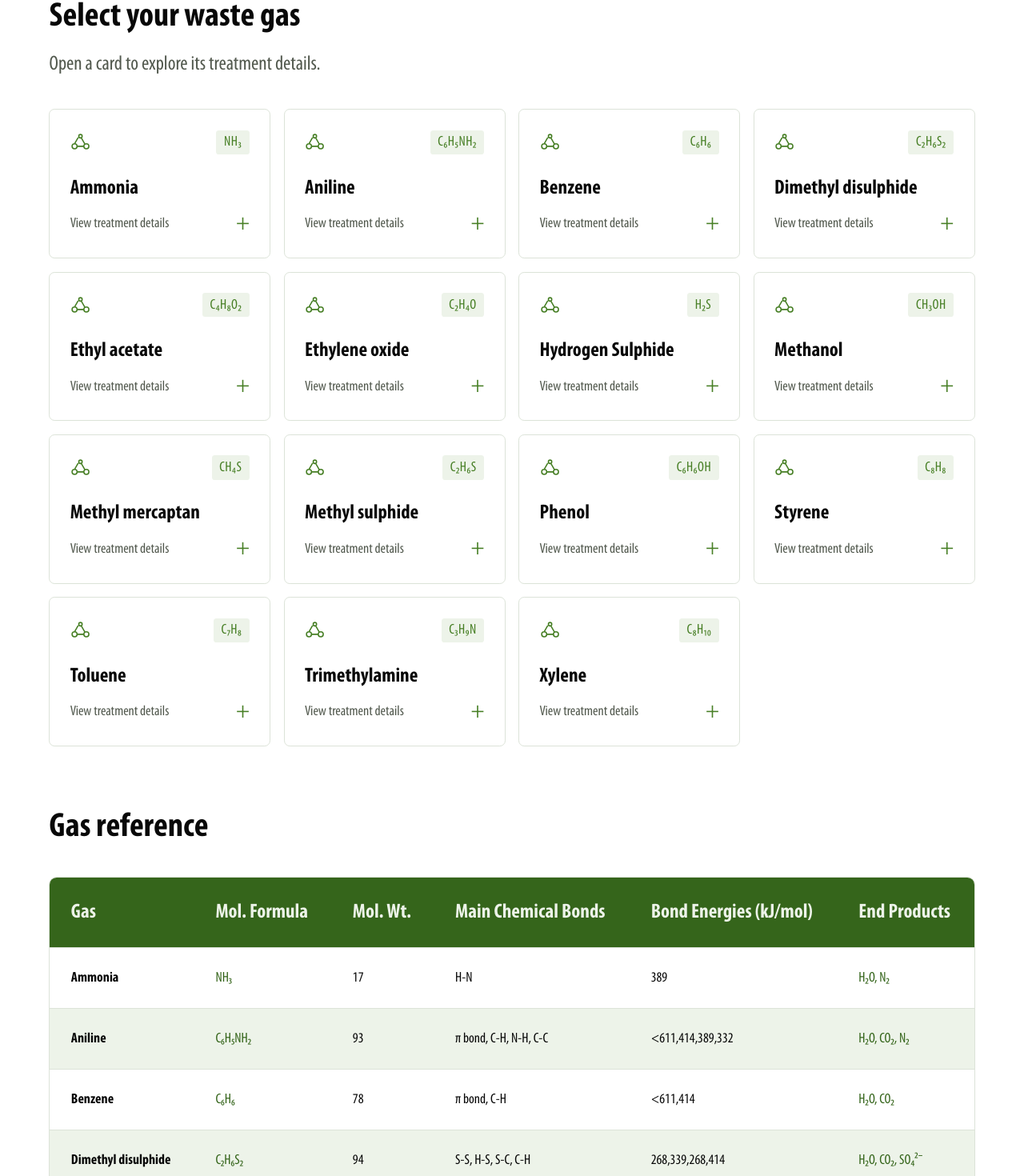
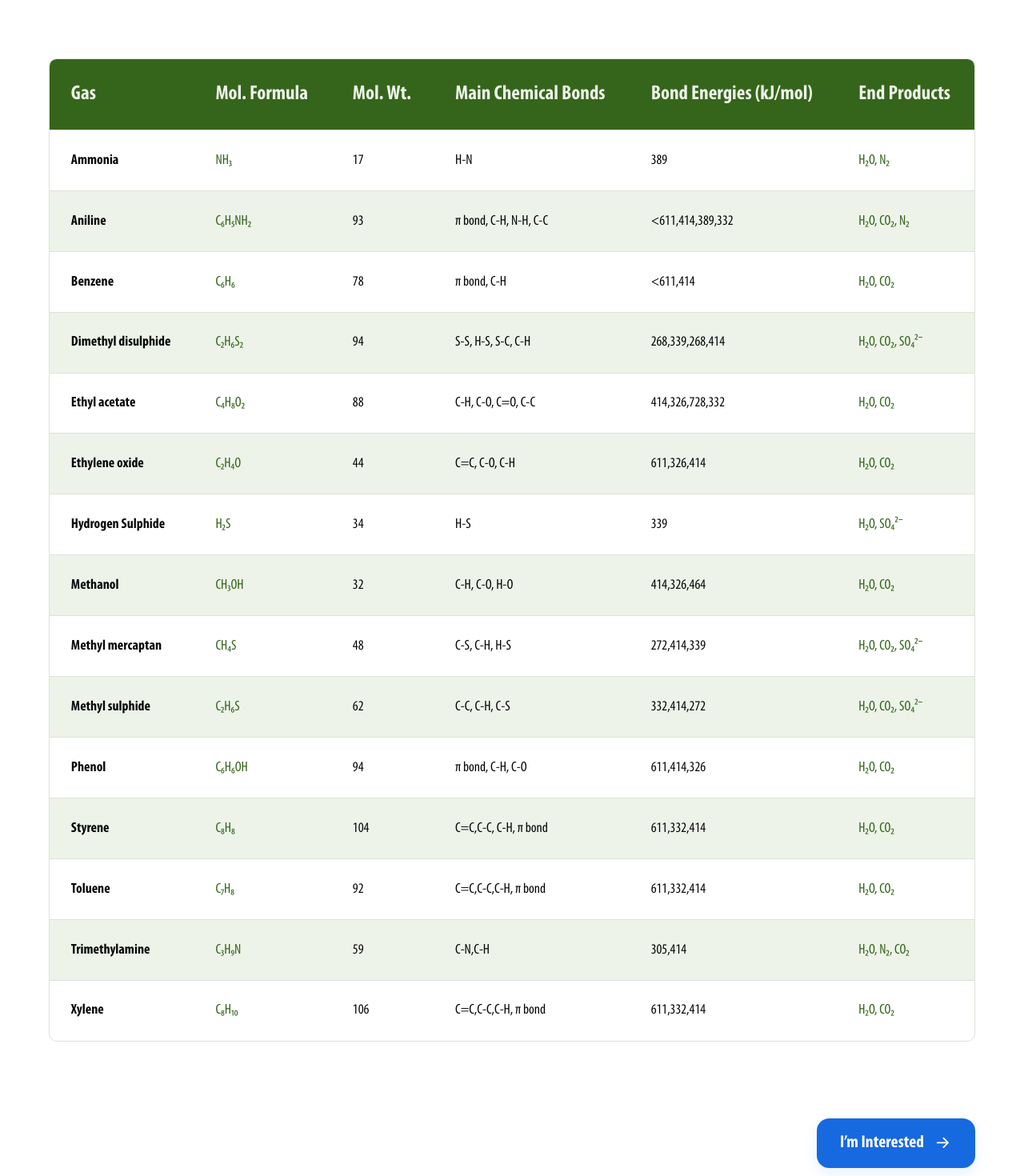
Before and after one commit to sonaliharansingh/density, a Next.js app: page /gas-reference in a window 1280 px wide. Shown: the part 611-2081 px from the top of the page at 80% size. Built offline with nearby package versions, Linux system fonts and the light colour scheme.

Commit message:
fix gas treated page

```diff
--- a/app/gas-reference/page.tsx
+++ b/app/gas-reference/page.tsx
@@ -1,5 +1,4 @@
 import { gasesData } from "@/lib/gases";
-import GasCards from "@/components/GasCards";
 
 export default function GasReferencePage() {
   return (
@@ -15,13 +14,8 @@ export default function GasReferencePage() {
 
       <section className="gases-section">
         <div className="header-container">
-          <div className="section-intro">
-            <h2>Select your waste gas</h2>
-            <p>Open a card to explore its treatment details.</p>
-          </div>
-          <GasCards />
           <div className="section-intro gases-intro">
-            <h2>Gas reference</h2>
+            {/* <h2>Gas reference</h2> */}
           </div>
 
           <div
--- a/app/globals.css
+++ b/app/globals.css
@@ -54,7 +54,7 @@ p { line-height: var(--line-body); }
 .visually-hidden { position: absolute; width: 1px; height: 1px; margin: -1px; clip-path: inset(50%); overflow: hidden; white-space: nowrap; }
 /* Shared banner and navigation, used by every route. */
 .site-header { margin-bottom: 32px; }
-.global-interest-slot { display: flex; justify-content: flex-end; width: calc(100% - 2 * var(--content-inset)); max-width: var(--container); margin: 0 auto 24px; }
+.global-interest-slot { display: flex; justify-content: flex-end; width: calc(100% - 2 * var(--content-inset)); max-width: var(--container); margin: 16px auto 24px; }
 .site-menu-toggle { display: none; }
 .mobile-menu-wrap { display: none; position: relative; }
 .mobile-menu { position: absolute; top: calc(100% + 10px); right: 0; z-index: 100; display: grid; gap: 4px; width: min(260px, 100%); max-height: 70dvh; overflow-y: auto; padding: 8px; border: 1px solid var(--border); border-radius: 12px; background: var(--white); color: var(--text); box-shadow: 0 4px 8px #16320f08, 0 12px 32px #16320f1a; opacity: 0; visibility: hidden; pointer-events: none; transform: translateY(-6px) scale(.98); transform-origin: top right; transition: opacity 160ms ease, transform 180ms ease, visibility 0s linear 180ms; }
@@ -276,6 +276,7 @@ body:has(#contact-v2:target) .site-navigation a[href="#contact-v2"] {
 .technology-page .page-hero-lede { max-width: none; white-space: nowrap; }
 .page-section, .gases-section, .advantages-section { padding-block: 64px; }
 .page-section-tint { background: var(--green-light); border-block: 1px solid var(--border); }
+.technology-page > .page-section-tint { padding-block: 32px; }
 .technology-pretreatment-section { margin-top: 32px; }
 .section-intro { margin-bottom: 30px; }
 .section-intro h2 { font-size: var(--font-section-title); margin-bottom: 12px; }
@@ -288,7 +289,7 @@ body:has(#contact-v2:target) .site-navigation a[href="#contact-v2"] {
 .tech-benefit { display: grid; grid-template-columns: 18px minmax(0,1fr); align-items: start; gap: 7px; }
 .tech-benefit-icon { display: block; width: 18px; height: 18px; margin-top: 8px; object-fit: contain; }
 .tech-benefit-copy { margin: 0; color: #080808; font-size: var(--font-body); line-height: 1.5; }
-.principle-panel { display: grid; grid-template-columns: minmax(0,1fr) 150px; align-items: center; gap: 50px; padding: 30px; background: white; border: 1px solid var(--border); border-radius: 8px; }
+.principle-panel { display: grid; grid-template-columns: minmax(0,1fr) 150px; align-items: center; gap: 50px; padding: 24px; background: white; border: 1px solid var(--border); border-radius: 8px; }
 .flow-image { display: block; width: 100%; height: auto; }
 .flow-divider { display: none; }
 .proprietary-grid { display: grid; grid-template-columns: repeat(3, minmax(0,1fr)); gap: 22px; }
--- a/app/page.module.css
+++ b/app/page.module.css
@@ -77,7 +77,7 @@
 .bottom .footerActions {
   grid-column: 1 / -1;
   justify-content: flex-end;
-  margin-top: 2px;
+  margin-top: 16px;
 }
 
 .highlights {
--- a/components/GasTreatmentSelector.jsx
+++ b/components/GasTreatmentSelector.jsx
@@ -33,7 +33,7 @@ export default function GasTreatmentSelector() {
               <option key={gas.gas} value={gas.gas}>{gas.gas}</option>
             ))}
           </select>
-          {!selectedGas && <p className={styles.inputFormula}>15 gases · One treatment system</p>}
+          {/* {!selectedGas && <p className={styles.inputFormula}>15 gases · One treatment system</p>} */}
         </div>
 
         <div className={styles.process} key={selectedName} data-active={Boolean(selectedGas)}>
```
